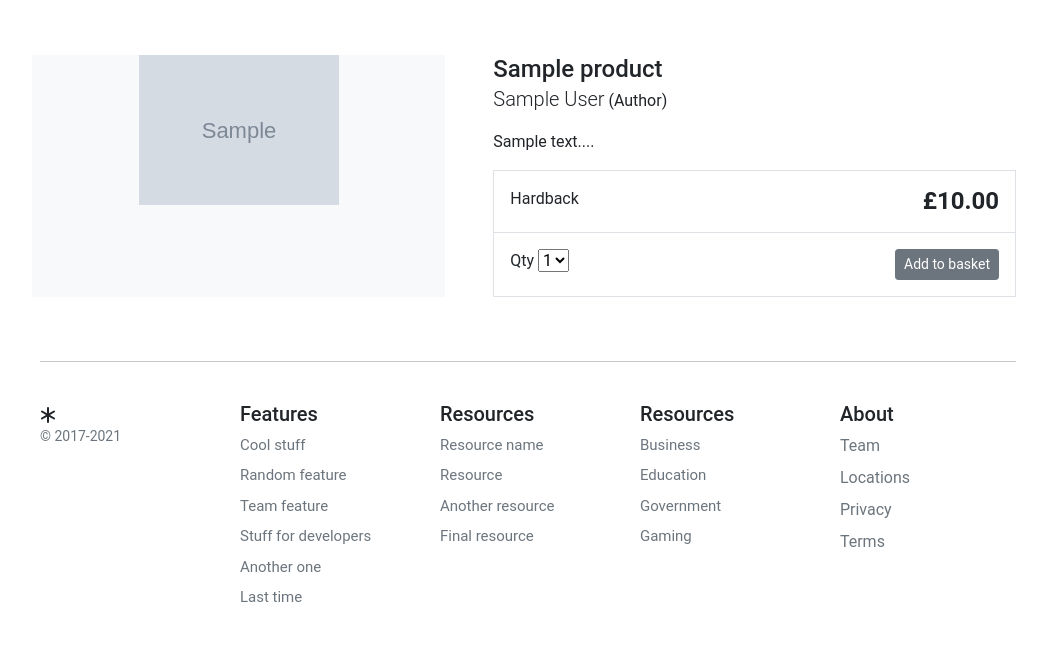
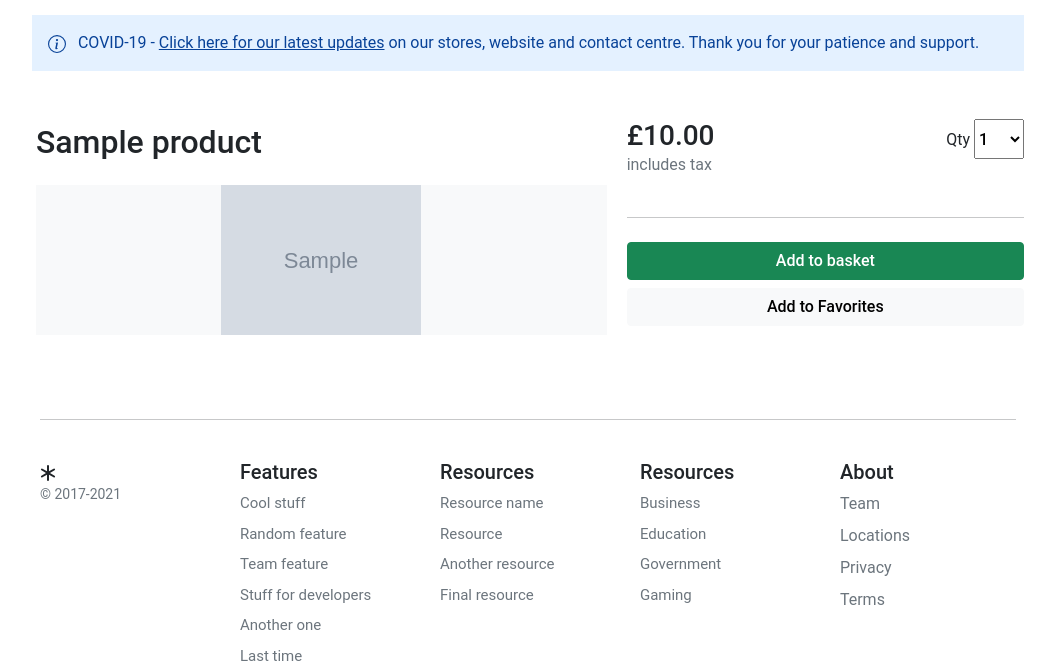
Before and after one commit to stevetsaoch/Ecommerce, a Django app: a page that uses templates/store/products/single.html in a window 1280 px wide. Shown: the part 86-750 px from the top of the page, without its empty margins (112-1167 px from the left). Before the commit the page ends 688 px from the top, so only its background shows below. Run offline with Django 4.2, Linux system fonts and the light colour scheme; tables that the repository leaves empty hold one stand-in row (values such as "Sample post"); grey boxes marked "Sample" are stand-in pictures.

Commit message:
template single.html update

```diff
--- a/templates/store/products/single.html
+++ b/templates/store/products/single.html
@@ -1,46 +1,63 @@
 {% extends 'store/base.html' %}
 
 {% block content %}
-<div class="container">
-    <main class="pt-5">
+<main class="pt-2">
+    <div class="container" style="max-width: 1000px">
         <div class="row g-3">
-            <div class="col-md-5 col-lg-5 order-md-first bg-light">
-                <img class="img-fluid mx-auto d-block" width="200px" alt="Responsive image"
-                    src="{{ product.image.url }}">
+            <div class="alert alert-primary fw600 rounded-0 border-0 py-3" role="alert">
+                <svg xmlns="http://www.w3.org/2000/svg" width="18" height="18" fill="currentColor"
+                    class="bi bi-info-circle me-2" viewBox="0 0 16 16">
+                    <path d="M8 15A7 7 0 1 1 8 1a7 7 0 0 1 0 14zm0 1A8 8 0 1 0 8 0a8 8 0 0 0 0 16z" />
+                    <path
+                        d="M8.93 6.588l-2.29.287-.082.38.45.083c.294.07.352.176.288.469l-.738 3.468c-.194.897.105 1.319.808 1.319.545 0 1.178-.252 1.465-.598l.088-.416c-.2.176-.492.246-.686.246-.275 0-.375-.193-.304-.533L8.93 6.588zM9 4.5a1 1 0 1 1-2 0 1 1 0 0 1 2 0z" />
+                </svg>
+                COVID-19 - <u>Click here for our latest updates</u> on our stores, website and contact centre. Thank you
+                for
+                your patience and support.
             </div>
-            <div class="col-md-7 col-lg-7 ps-md-3 ps-lg-5">
-                <h1 class="mb-0 h4">{{ product.title }}</h1>
-                <p><span class="lead">{{ product.author }}</span> (Author)</p>
-                <p>{{ product.description|slice:":355" }}...</p>
-                <div class="border">
-                    <div class="col border-bottom">
-                        <div class="row p-3">
-                            <div class="col-6">Hardback</div>
-                            <div class="col-6 text-end"><span class="h4 fw-bold">£{{ product.price }}</span></div>
+            <div class="col-12 d-flex justify-content-between">
             </div>
+            <div class="col-md-5 ps-3 col-lg-5 order-md-last p-0 order-1">
+                <div class="d-grid gap-2">
+
+                    <div class="d-flex d-flex-inline justify-content-between">
+                        <div><span class="h3">£{{ product.price }}</span>
+                            <p class="text-muted">includes tax</p>
                         </div>
-                    <div class="col">
-                        <div class="row p-3">
-                            <div class="col-6">
+                        <div class="">
                             <label for="select">Qty</label>
-                                <select id="select">
+                            <select id="select" class="h6" style="width:50px;height:40px;">
                                 <option value="1">1</option>
                                 <option value="2">2</option>
                                 <option value="3">3</option>
                                 <option value="4">4</option>
                             </select>
+                        </div>
+                    </div>
+                    <hr>
+                    <button type="button" id="add-button" value="{{product.id}}" class="btn btn-success fw500">Add to
+                        basket</button>
+                    <button type="button" id="add-button" value="{{product.id}}" class="btn btn-light fw500">Add to
+                        Favorites</button>
+                </div>
+            </div>
+            <div class="col-md-7 col-lg-7 p-0">
+                <div class="card mb-3 border-0">
+                    <div class="row g-0">
+                        <div class="col-md-12">
+                            <div class="card-body p-1">
+                                <h1 class="mb-0 h2 pe-4 pb-4">{{ product.title }}</h1>
+                                <div class="bg-light"><img class="img-fluid mx-auto d-block" width="200px"
+                                        alt="Responsive image" src="{{ product.image.url }}"> </div>
+                            </div>
 
                         </div>
-                            <div class="col-6 text-end">
-                                <button type="button" id="add-button" value="{{product.id}}" class="btn btn-secondary btn-sm">Add to
-                                    basket</button></div>
                     </div>
                 </div>
             </div>
         </div>
     </div>
 </main>
-</div>
 
 <script>
     $(document).on('click', '#add-button', function (e) {
@@ -55,10 +72,10 @@
                 csrfmiddlewaretoken: "{{ csrf_token }}",
                 action: 'post'
             },
-            success: function(json) {
-                document.getElementById('basket-qty').innerHTML=json.qty
+            success: function (json) {
+                document.getElementById('basket-qty').innerHTML = json.qty
             },
-            error: function(xhr, errmsg, err) {
+            error: function (xhr, errmsg, err) {
 
             }
         });
```
Lines whose indentation alone changed are shown as unchanged.
